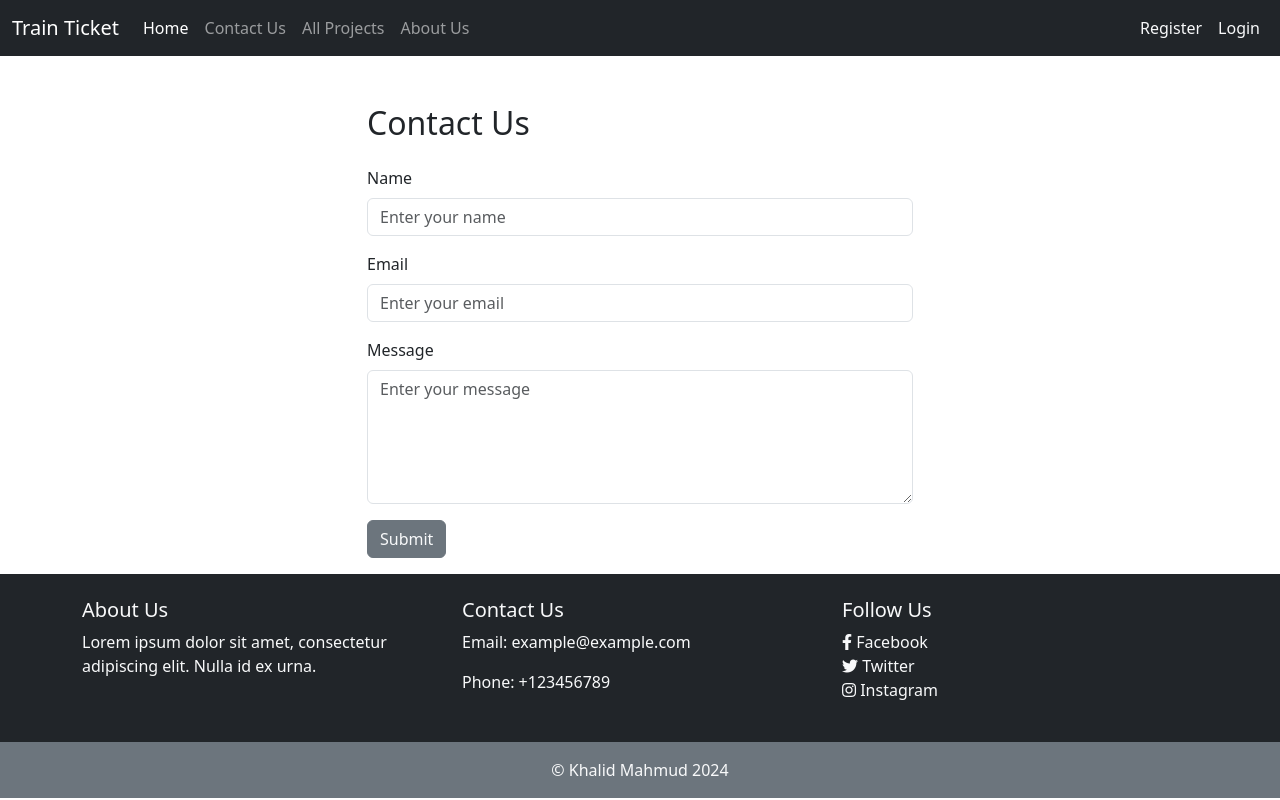
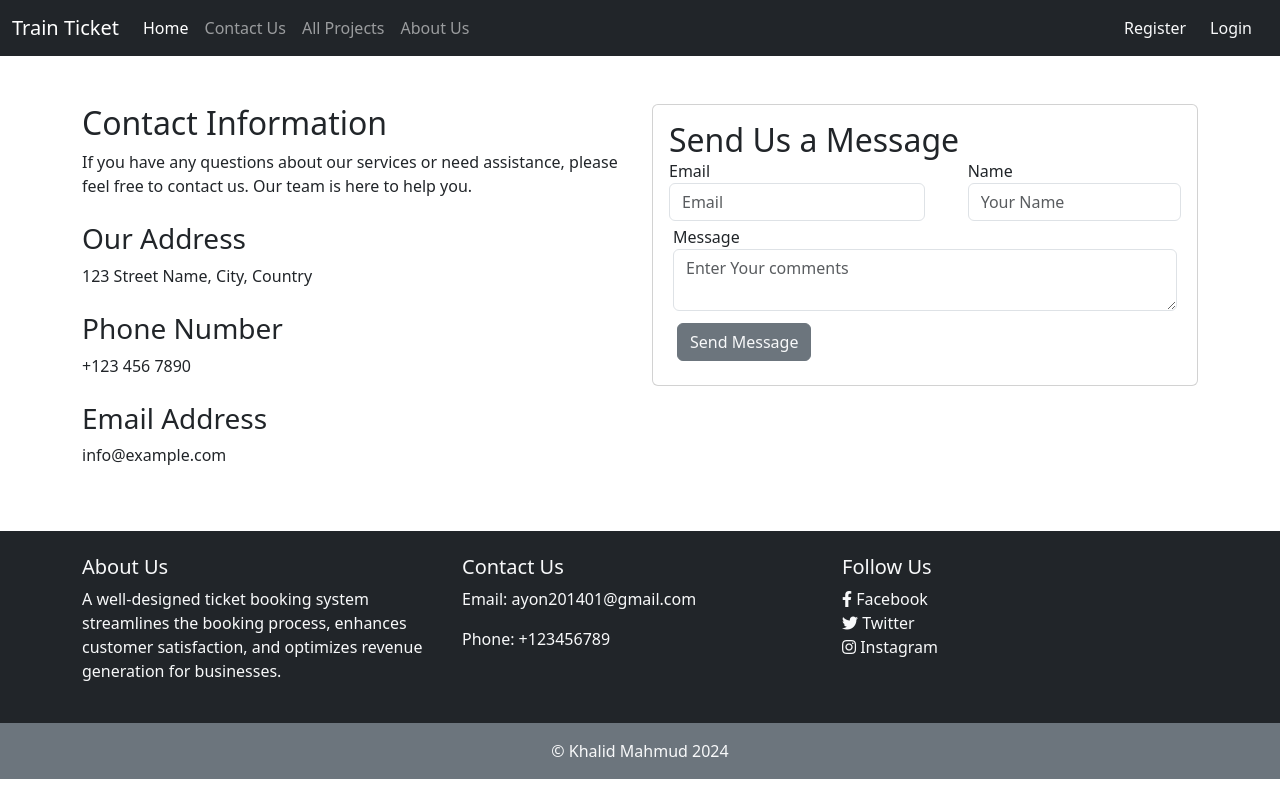
Before and after one commit to khalid199701/Train-Ticket-Booking-System, a Django app: page /contactus/ in a window 1280 px wide. Run offline with Django 4.2, Linux system fonts and the light colour scheme.

Commit message:
revised1

```diff
--- a/templates/base.html
+++ b/templates/base.html
@@ -34,20 +34,20 @@
                     <ul class="navbar-nav me-auto mb-2 mb-lg-0">
                         {% if request.user.is_authenticated %}
                             <li class="nav-item">
-                                <a class="nav-link btn btn-warning text-light" href="{% url 'profile' %}">Profile</a>
+                                <a class="nav-link btn btn-secondary text-decoration-none text-light me-2" href="{% url 'profile' %}">Profile</a>
                             </li>
                             <li class="nav-item">
-                                <a class="nav-link btn btn-danger text-light" href="{% url 'logout' %}">Logout</a>
+                                <a class="nav-link btn btn-secondary text-decoration-none text-light me-2" href="{% url 'logout' %}">Logout</a>
                             </li>
                             <li class="nav-item">
-                                <a class="nav-link btn btn-danger text-light" href="{% url 'deposit_money' %}">Add Money</a>
+                                <a class="nav-link btn btn-secondary text-decoration-none text-light me-2" href="{% url 'deposit_money' %}">Add Money</a>
                             </li>
                         {% else %}
                             <li class="nav-item">
-                                <a class="nav-link btn btn-warning text-light" href="{% url 'register' %}">Register</a>
+                                <a class="nav-link btn btn-secondary text-decoration-none text-light me-2" href="{% url 'register' %}">Register</a>
                             </li>
                             <li class="nav-item">
-                                <a class="nav-link btn btn-primary text-light" href="{% url 'login' %}">Login</a>
+                                <a class="nav-link btn btn-secondary text-decoration-none text-light me-2" href="{% url 'login' %}">Login</a>
                             </li>
                         {% endif %}
                     </ul>
@@ -63,16 +63,16 @@
         {% block content %}
 
         {% endblock content %}
-        <footer class="mt-3 bg-dark text-light align-content-center">
+        <footer class="mt-5 bg-dark text-light align-content-center">
             <div class="container py-4">
                 <div class="row">
                 <div class="col-md-4">
                     <h5>About Us</h5>
-                    <p>Lorem ipsum dolor sit amet, consectetur adipiscing elit. Nulla id ex urna.</p>
+                    <p>A well-designed ticket booking system streamlines the booking process, enhances customer satisfaction, and optimizes revenue generation for businesses.</p>
                 </div>
                 <div class="col-md-4">
                     <h5>Contact Us</h5>
-                    <p>Email: example@example.com</p>
+                    <p>Email: ayon201401@gmail.com</p>
                     <p>Phone: +123456789</p>
                 </div>
                 <div class="col-md-4">
--- a/templates/contact_us.html
+++ b/templates/contact_us.html
@@ -2,27 +2,56 @@
 {% load static %}
 
 {% block content %}
-<div class="container mt-5">
-    <div class="row justify-content-center">
+<section class="contact-section mt-5">
+  <div class="container">
+    <div class="row">
       <div class="col-lg-6">
-        <h2 class="mb-4">Contact Us</h2>
-        <form method="post" action="">
-          {% csrf_token %}
-          <div class="mb-3">
-            <label for="name" class="form-label">Name</label>
-            <input type="text" name="name" class="form-control" id="name" placeholder="Enter your name">
+        <div class="contact-info">
+          <h2>Contact Information</h2>
+          <p>If you have any questions about our services or need assistance, please feel free to contact us. Our team is here to help you.</p>
+          <div class="contact-address mt-4">
+            <h3>Our Address</h3>
+            <p>123 Street Name, City, Country</p>
           </div>
-          <div class="mb-3">
-            <label for="email" class="form-label">Email</label>
-            <input type="email" name="email" class="form-control" id="email" placeholder="Enter your email">
+          <div class="contact-phone mt-4">
+            <h3>Phone Number</h3>
+            <p>+123 456 7890</p>
           </div>
-          <div class="mb-3">
-            <label for="message" class="form-label">Message</label>
-            <textarea name="message" class="form-control" id="message" rows="5" placeholder="Enter your message"></textarea>
+          <div class="contact-email mt-4">
+            <h3>Email Address</h3>
+            <p>info@example.com</p>
           </div>
-          <button type="submit" class="btn btn-secondary text-decoration-none text-light me-2">Submit</button>
-        </form>
+        </div>
+      </div>
+      <div class="col-lg-6">
+        <div class="card contact-form m-auto">
+          <div class="card-body m-auto">
+            <h2 class="card-title m-auto">Send Us a Message</h2>
+            <form>
+              {% csrf_token %}
+              <div class="form-row d-flex flex-wrap">
+                <div class="form-group col-lg-6">
+                  <label for="inputEmail4">Email</label>
+                  <input type="email" class="form-control" id="inputEmail4" placeholder="Email">
+                </div>
+                <div class="form-group col-lg-1">
+                </div>
+                <div class="form-group col-lg-5">
+                  <label for="inputPassword4">Name</label>
+                  <input type="name" class="form-control" id="inputName" placeholder="Your Name">
+                </div>
+              </div>
+              <div class="form-group m-1">
+                <label for="Message">Message</label>
+                <textarea type="text-area" class="form-control" id="message" placeholder="Enter Your comments"></textarea>
+              </div>
+
+              <button type="submit" class="btn btn-secondary text-decoration-none text-light m-2">Send Message</button>
+            </form>
+          </div>
+        </div>
       </div>
     </div>
-</div>
+  </div>
+</section>
 {% endblock %}
```
Also changed, not shown: templates/about.html (+15 -8 lines), templates/home.html (+8 -9 lines), static/it.jpg (added).
